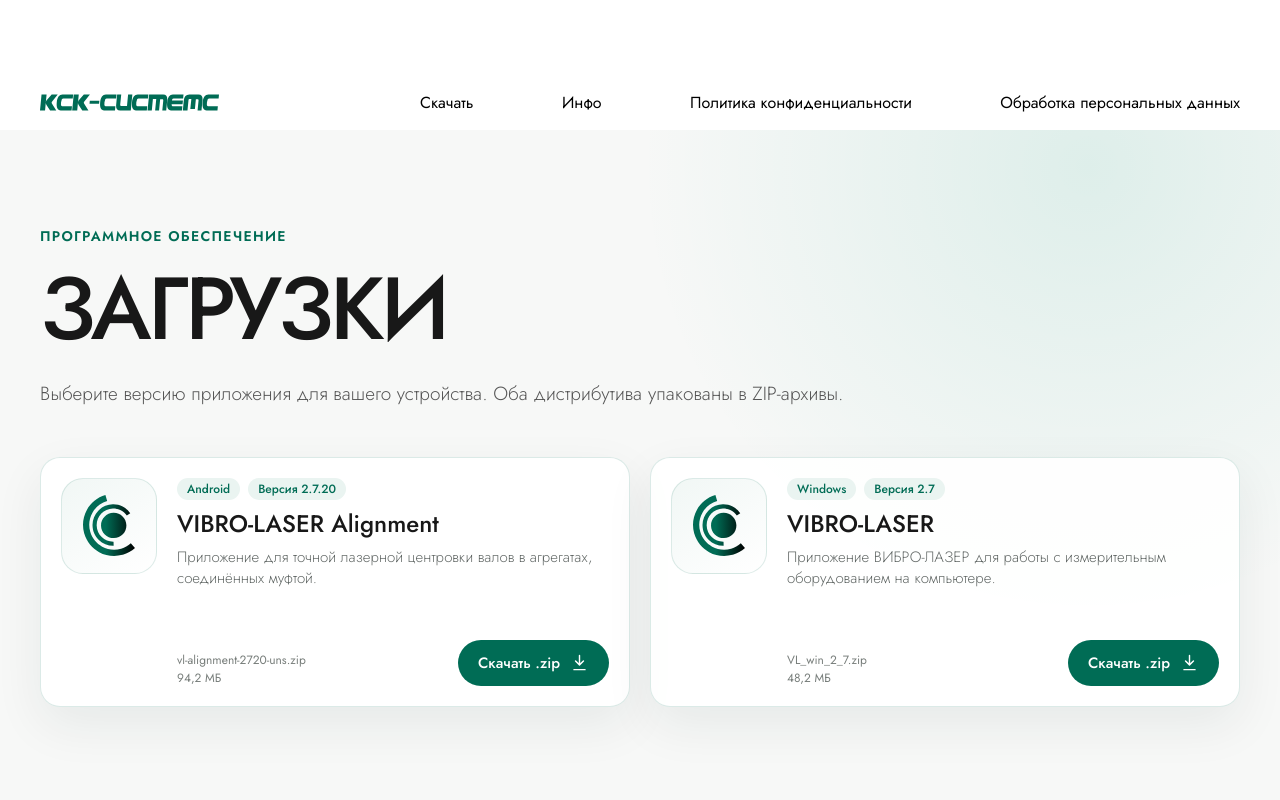
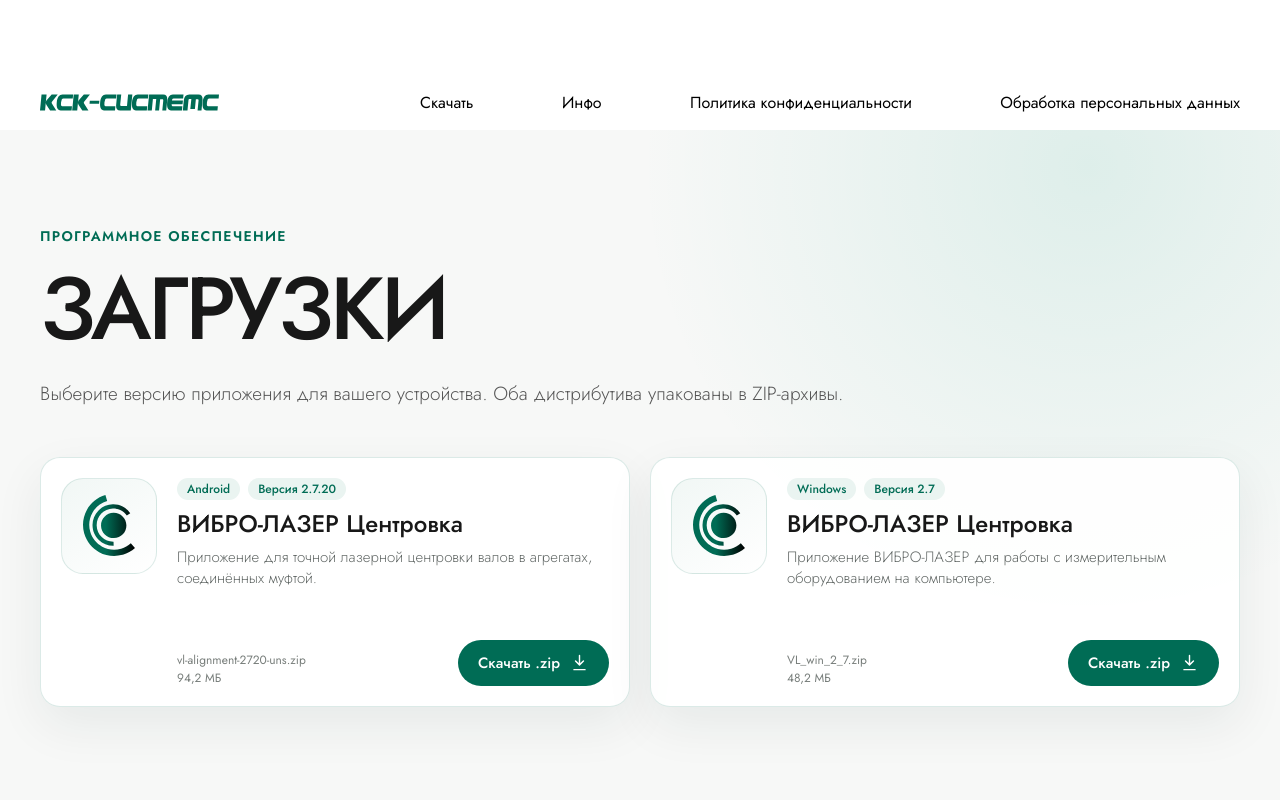
Before and after one commit to BorisSlonov/vl-rf, a Next.js app: page /download in a window 1280 px wide. Shown: the top 800 px of the page. Built offline with nearby package versions, Linux system fonts and the light colour scheme.

Commit message:
rename apps

```diff
--- a/src/app/download/page.tsx
+++ b/src/app/download/page.tsx
@@ -11,7 +11,7 @@
 const downloads = [
   {
     id: "alignment-android",
-    name: "VIBRO-LASER Alignment",
+    name: "ВИБРО-ЛАЗЕР Центровка",
     platform: "Android",
     version: "Версия 2.7.20",
     description:
@@ -22,7 +22,7 @@
   },
   {
     id: "vibro-laser-windows",
-    name: "VIBRO-LASER",
+    name: "ВИБРО-ЛАЗЕР Центровка",
     platform: "Windows",
     version: "Версия 2.7",
     description:
--- a/src/components/Sections/NewApp/index.tsx
+++ b/src/components/Sections/NewApp/index.tsx
@@ -48,7 +48,7 @@
               triggerOnce
             >
               <div className={styles.links}>
-                <a
+                {/* <a
                   href="https://play.google.com/store/apps/details?id=com.VibroLaser.Base"
                   target="_blank"
                   className={styles.a}
@@ -60,7 +60,7 @@
                     height={25}
                   />
                   для Android
-                </a>
+                </a> */}
               </div>
             </InViewStyle>
           </div>
```
